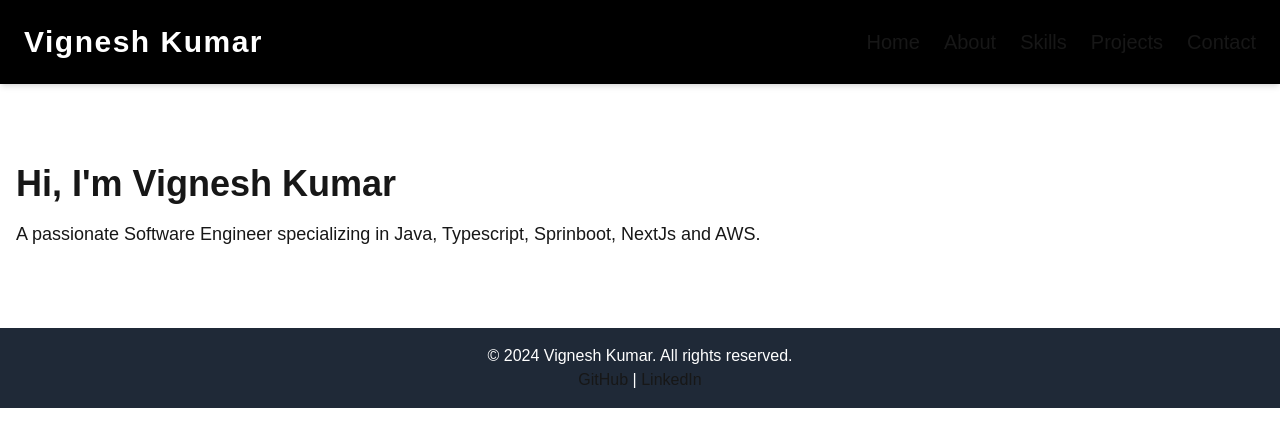
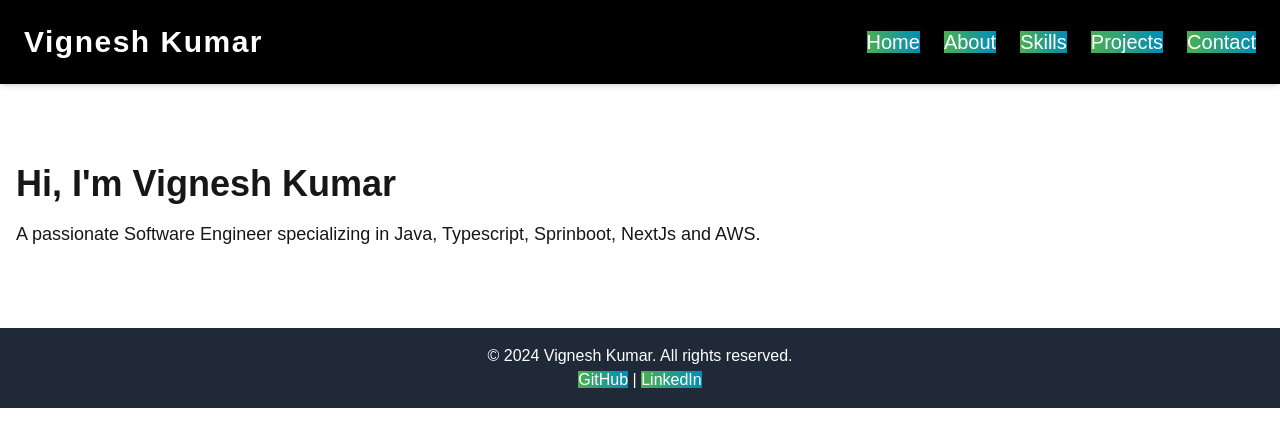
Before and after one commit to VighneshG/my-portfolio, a Next.js app: page /index1 in a window 1280 px wide. Shown: the top 446 px of the page. Built offline with nearby package versions, Linux system fonts and the light colour scheme.

Commit message:
updated global styles for light theme

```diff
--- a/src/app/globals.css
+++ b/src/app/globals.css
@@ -11,6 +11,7 @@
 
 nav {
   background-color: var(--navbar);
+  color: var(--foreground);
 }
 
 a {
@@ -22,6 +23,11 @@ a:hover {
   color: var(--link-hover);
 }
 
+body {
+  color: var(--foreground);
+  background: var(--background);
+  font-family: Arial, Helvetica, sans-serif;
+}
 
 @media (prefers-color-scheme: dark) {
   :root {
@@ -30,10 +36,24 @@ a:hover {
   }
 }
 
-body {
-  color: var(--foreground);
-  background: var(--background);
-  font-family: Arial, Helvetica, sans-serif;
+@media (prefers-color-scheme: light) {
+  nav {
+    color: #ffffff; /* White text for the navbar in light theme */
+  }
+
+  a {
+    background: linear-gradient(to right, #4caf50, #008cba); /* Button gradient for light theme */
+    color: #ffffff; /* White button text */
+  }
+
+  a:hover {
+    background: linear-gradient(to right, #3e8e41, #007bb5); /* Hover effect for light theme */
+    color: #ffffff;
+  }
+
+  .skills-page {
+    color: #171717; /* Dark text for skills page in light theme */
+  }
 }
 
 @layer utilities {
```
